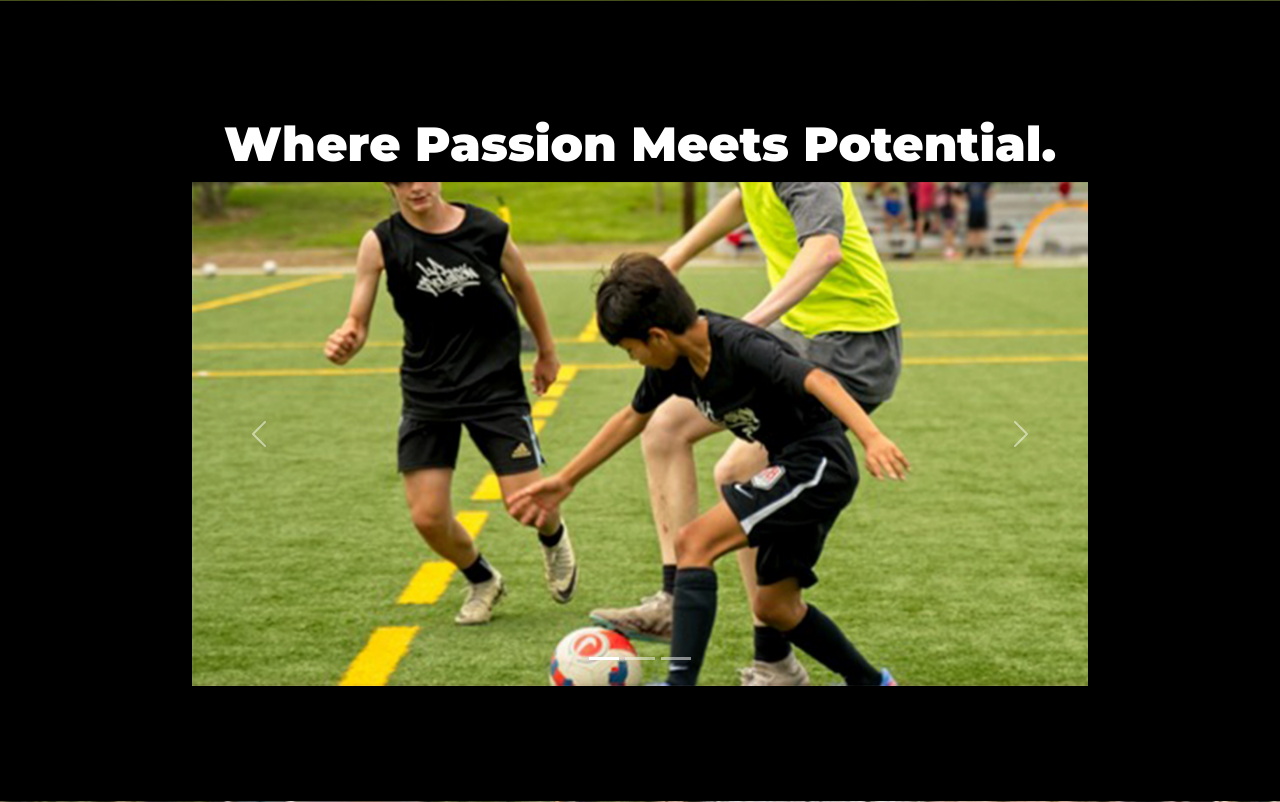
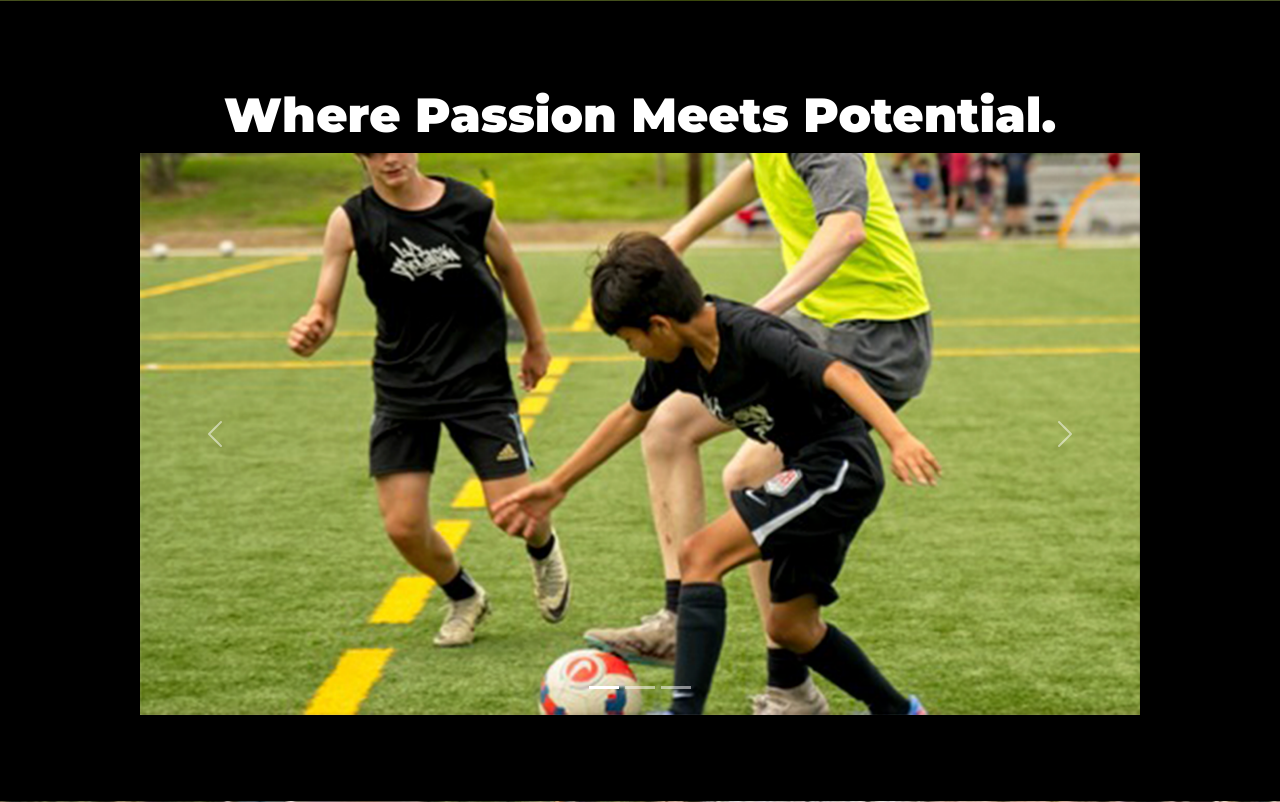
Before and after one commit to ChenGit55/lase-new, a Django app: page / in a window 1280 px wide. Shown: the part 799-1601 px from the top of the page. Run offline with Django 4.2, Linux system fonts and the light colour scheme; some libraries are stand-ins or nearby versions.

Commit message:
Carousel new image.

```diff
--- a/static/source/css/home.css
+++ b/static/source/css/home.css
@@ -69,6 +69,10 @@
     flex-direction: column;
 }
 
+.carousel{
+    width: 1000px;
+}
+
 .paralax01{
     background-image: url('../img/kids.jpg');
     height: 100vh;
```
Also changed, not shown: static/source/img/photo0003.png.
